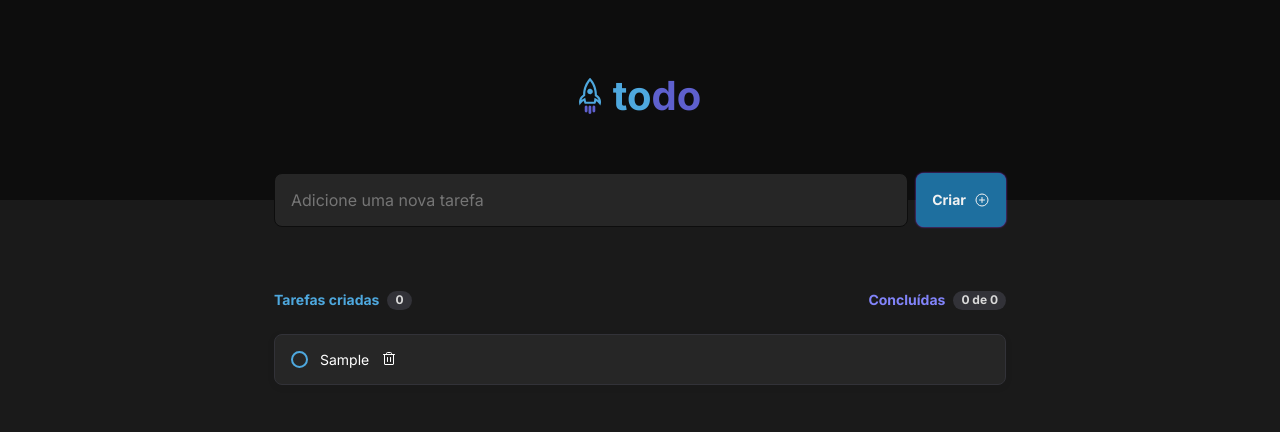
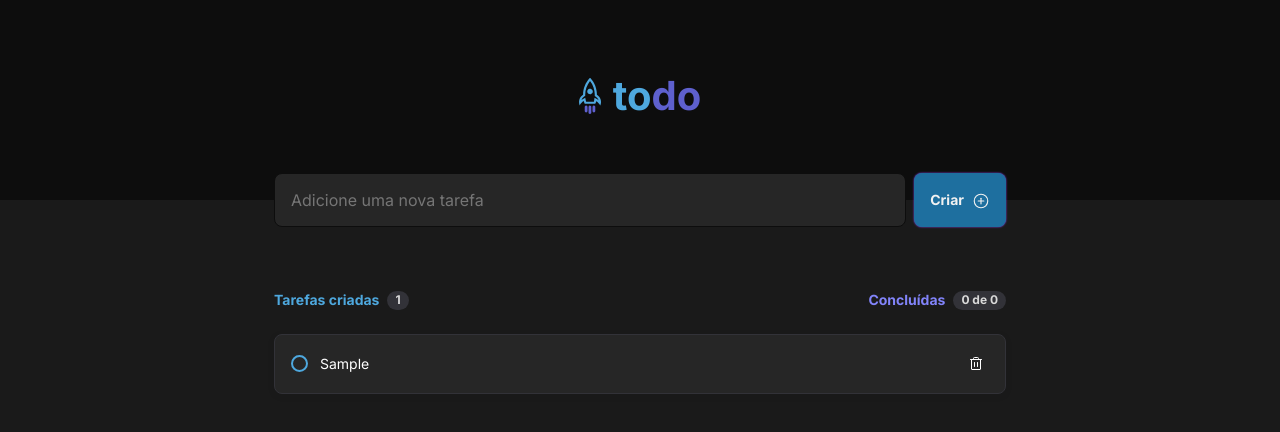
Before and after one commit to MatheusBorbely/hiDOer, a React (Vite) app: page / in a window 1280 px wide. Both pictures are taken after typing "Sample" into the empty fields and a click on the button "Criar". Shown: the top 432 px of the page. Built offline with nearby package versions, Linux system fonts and the light colour scheme.

Commit message:
Adicionando função de remover tarefa

```diff
--- a/src/components/Form/Form.tsx
+++ b/src/components/Form/Form.tsx
@@ -2,11 +2,11 @@ import styles from "./Form.module.css";
 import { PlusCircle } from "phosphor-react"
 import { useState, ChangeEvent, FormEvent } from "react";
 
-interface IFormProp {
-    handleCreateNewTask: (task: string) => void;
+interface IFormProps {
+    onCreateNewTask: (task: string) => void;
 }
 
-export function Form({handleCreateNewTask}: IFormProp) {
+export function Form({onCreateNewTask}: IFormProps) {
     const [task, setTask] = useState<string>('');
 
     const handleChange = (e: ChangeEvent<HTMLInputElement>) => {
@@ -14,13 +14,15 @@ export function Form({handleCreateNewTask}: IFormProp) {
     }
     const handleSubmit = (e: FormEvent) => {
         e.preventDefault();
-        handleCreateNewTask(task);
+        onCreateNewTask(task);
         setTask('');
     }
     return (
-        <form onSubmit={handleSubmit} className={styles.form}>
-            <input onChange={handleChange} value={task} type="text" placeholder="Adicione uma nova tarefa" />
-            <button>Criar <i><PlusCircle size={16} /> </i></button>
-        </form>
+        <section>
+            <form onSubmit={handleSubmit} className={styles.form}>
+                <input onChange={handleChange} value={task} type="text" placeholder="Adicione uma nova tarefa" />
+                <button>Criar <i><PlusCircle size={18} /> </i></button>
+            </form>
+        </section>
      );
 }
--- a/src/components/Task/Task.module.css
+++ b/src/components/Task/Task.module.css
@@ -12,6 +12,21 @@
     padding: 1rem;
 
 }
+.task svg {
+  cursor: pointer;
+  box-sizing: unset;
+  padding: 0.3125rem;
+}
+.task svg:hover line, .task svg:hover path {
+  stroke: var(--danger)
+}
+.task svg:hover {
+
+  border-radius: 4px;
+  background: var(--gray-400);
+}
+
+
 .task label{
     display: flex;
     align-items: center;
@@ -24,6 +39,7 @@
     -moz-user-select: none;
     -ms-user-select: none;
     user-select: none;
+    flex: 1;
   }
 
   /* Hide the browser's default checkbox */
@@ -47,9 +63,15 @@
   }
 
   /* On mouse-over, add a grey background color */
-  .task:hover input ~ span {
+  .task label:hover input ~ span {
     border-color: var(--blue-dark);
   }
+
+  .task label:hover input:checked ~ span {
+    border-color: var(--purple);
+    background-color: var(--purple);
+  }
+
 
   /* When the checkbox is checked, add a blue background */
   .task input:checked ~ span {
--- a/src/components/Task/Task.tsx
+++ b/src/components/Task/Task.tsx
@@ -1,20 +1,27 @@
 import styles from "./Task.module.css";
 
 import {Trash} from "phosphor-react"
-import { ITask } from "../ToDoList/ToDoList";
+import { ITask } from "../../interfaces/ITask"
 
-interface ITaskProp{
-    task:  ITask
+interface TaskProps{
+    task:  ITask;
+    onDeleteTask: (id: string) => void;
 }
-export function Task(props: ITaskProp) {
+export function Task(props: TaskProps) {
+    const {task: {id, task, done}, onDeleteTask} = props;
+
+    const handleClick = () => {
+        onDeleteTask(id);
+
+    }
     return (
-        <li className={styles.task}>
+        <li className={`${styles.task} ${done}`}>
             <label>
-                {props.task.task}
+                {task}
                 <input type="checkbox"/>
                 <span></span>
             </label>
-            <Trash size={16} />
+            <Trash size={16} onClick={handleClick} />
         </li>
      );
 }
--- a/src/components/ToDoList/ToDoList.tsx
+++ b/src/components/ToDoList/ToDoList.tsx
@@ -1,21 +1,19 @@
 import { Form } from "../Form/Form";
 import { Task } from "../Task/Task";
+import {ITask} from "../../interfaces/ITask"
 import { useState } from "react";
 import uuid from 'react-uuid';
 import clipboard from "../../assets/clipboard.png"
 
 import styles from "./ToDoList.module.css";
 
-export interface ITask {
-    id: string;
-    task: string;
-    done: boolean;
-}
+
 export function ToDoList() {
     const [taskList, setTaskList] = useState<ITask[]>([]);
-    const taskListIsEmpty = 1;
+    const IsTaskListEmpty = taskList.length === 0;
+    const taskListLenght = taskList.length;
 
-    const createNewTask = (task: string) => {
+    const handleCreateNewTask = (task: string) => {
         const newTask = {
             id:uuid(),
             task:task,
@@ -25,24 +23,30 @@ export function ToDoList() {
             [...oldTaskList, newTask]
         );
     }
+
+    const handleDeleteTask = (id: string) => {
+        const newTaskList = taskList.filter( task => task.id !== id);
+        setTaskList(newTaskList);
+    }
+
     return (
         <main className={styles.wrapper}>
-            <Form handleCreateNewTask={createNewTask} />
+            <Form onCreateNewTask={handleCreateNewTask} />
             <section className={styles.wrapper__task_container}>
                 <div className={styles.wrapper__info_progress}>
                     <strong>
-                        Tarefas criadas <span>0</span>
+                        Tarefas criadas <span>{taskListLenght}</span>
                     </strong>
                     <strong>
                         Concluídas <span>0 de 0</span>
                     </strong>
                 </div>
                 {
-                    taskListIsEmpty ?
+                    !IsTaskListEmpty ?
 
                         <ul className={styles.wrapper__task_list}>
                            {taskList.map((task) =>
-                                <Task key={task.id} task={task} />
+                                <Task key={task.id} task={task} onDeleteTask={handleDeleteTask }  />
                             )}
 
 
--- /dev/null
+++ b/src/interfaces/ITask.tsx
@@ -0,0 +1,5 @@
+export interface ITask {
+    id: string;
+    task: string;
+    done: boolean;
+}
```
Also changed, not shown: 1 other file (tests, documents, lock files or other folders).
